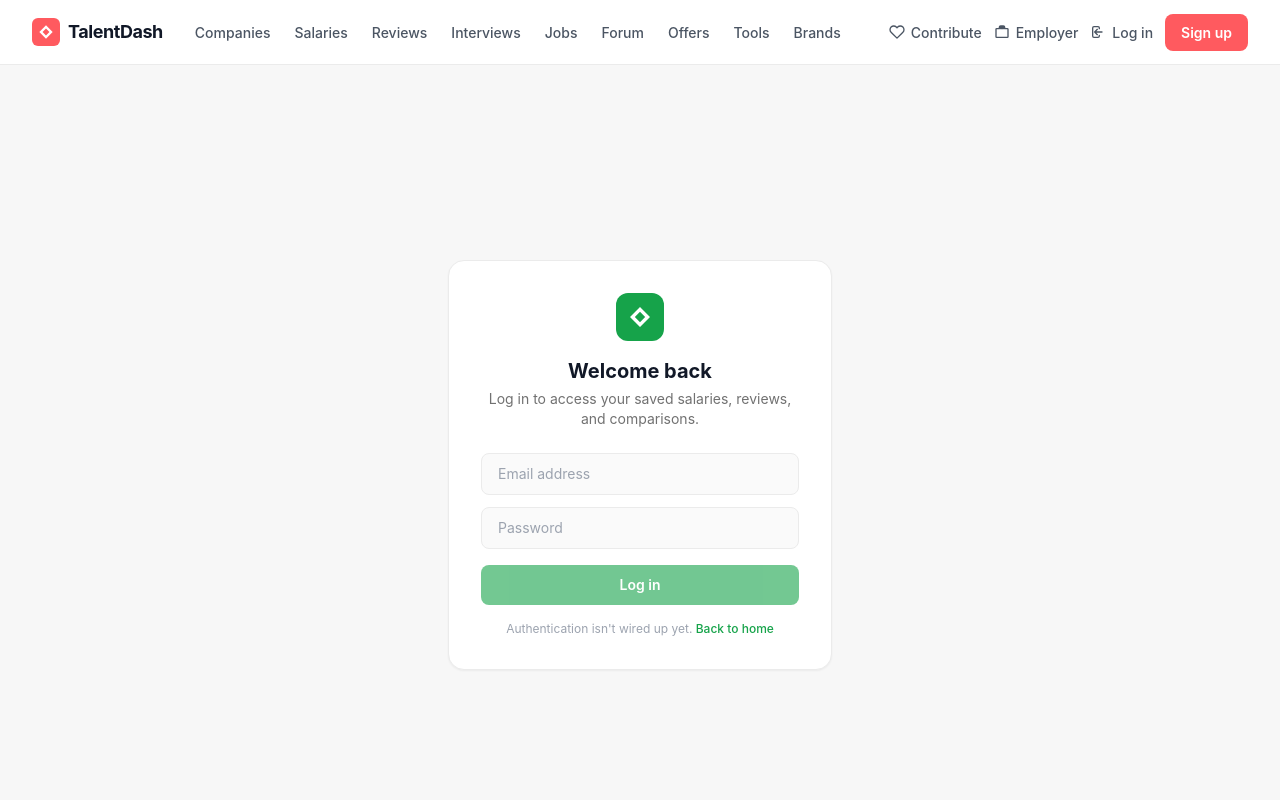
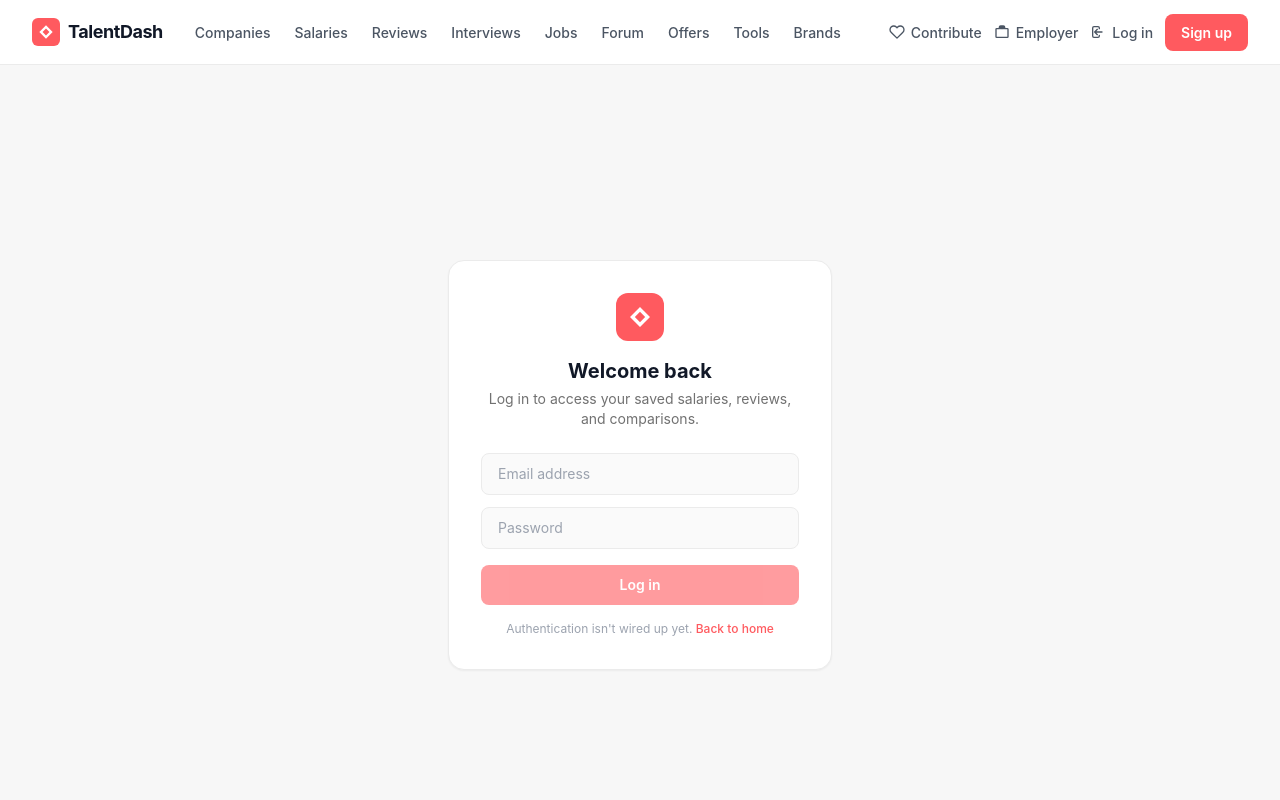
Before and after one commit to Visshwasmai24/talentdash, a Next.js app: page /login in a window 1280 px wide. Shown: the top 800 px of the page. Built offline with nearby package versions, Linux system fonts and the light colour scheme.

Commit message:
Update page.tsx
Updated the button color and link color in the login page.

```diff
--- a/app/login/page.tsx
+++ b/app/login/page.tsx
@@ -12,17 +12,17 @@ export default function LoginPage() {
   return (
     <main className="min-h-screen bg-[#F7F7F7] flex items-center justify-center px-4">
       <div className="bg-white rounded-2xl border border-[#EBEBEB] shadow-sm p-8 max-w-sm w-full text-center">
-        <span className="w-12 h-12 bg-[#16A34A] rounded-xl inline-flex items-center justify-center mb-4">
+        <span className="w-12 h-12 bg-[#FF5A5F] rounded-xl inline-flex items-center justify-center mb-4">
           <svg viewBox="0 0 24 24" className="w-6 h-6 text-white" fill="currentColor"><path d="M12 2L2 12l10 10 10-10L12 2zm0 4.83L17.17 12 12 17.17 6.83 12 12 6.83z" /></svg>
         </span>
         <h1 className="text-xl font-bold text-[#111827] mb-1">Welcome back</h1>
         <p className="text-sm text-[#717171] mb-6">Log in to access your saved salaries, reviews, and comparisons.</p>
         <input type="email" placeholder="Email address" className="w-full px-4 py-2.5 border border-[#EBEBEB] rounded-lg text-sm mb-3" disabled />
         <input type="password" placeholder="Password" className="w-full px-4 py-2.5 border border-[#EBEBEB] rounded-lg text-sm mb-4" disabled />
-        <button className="w-full px-4 py-2.5 bg-[#16A34A] text-white text-sm font-semibold rounded-lg opacity-60 cursor-not-allowed" disabled>
+        <button className="w-full px-4 py-2.5 bg-[#FF5A5F] text-white text-sm font-semibold rounded-lg opacity-60 cursor-not-allowed" disabled>
           Log in
         </button>
-        <p className="text-xs text-[#9CA3AF] mt-4">Authentication isn&apos;t wired up yet. <Link href="/" className="text-[#16A34A] font-medium hover:underline">Back to home</Link></p>
+        <p className="text-xs text-[#9CA3AF] mt-4">Authentication isn&apos;t wired up yet. <Link href="/" className="text-[#FF5A5F] font-medium hover:underline">Back to home</Link></p>
       </div>
     </main>
   );
```
